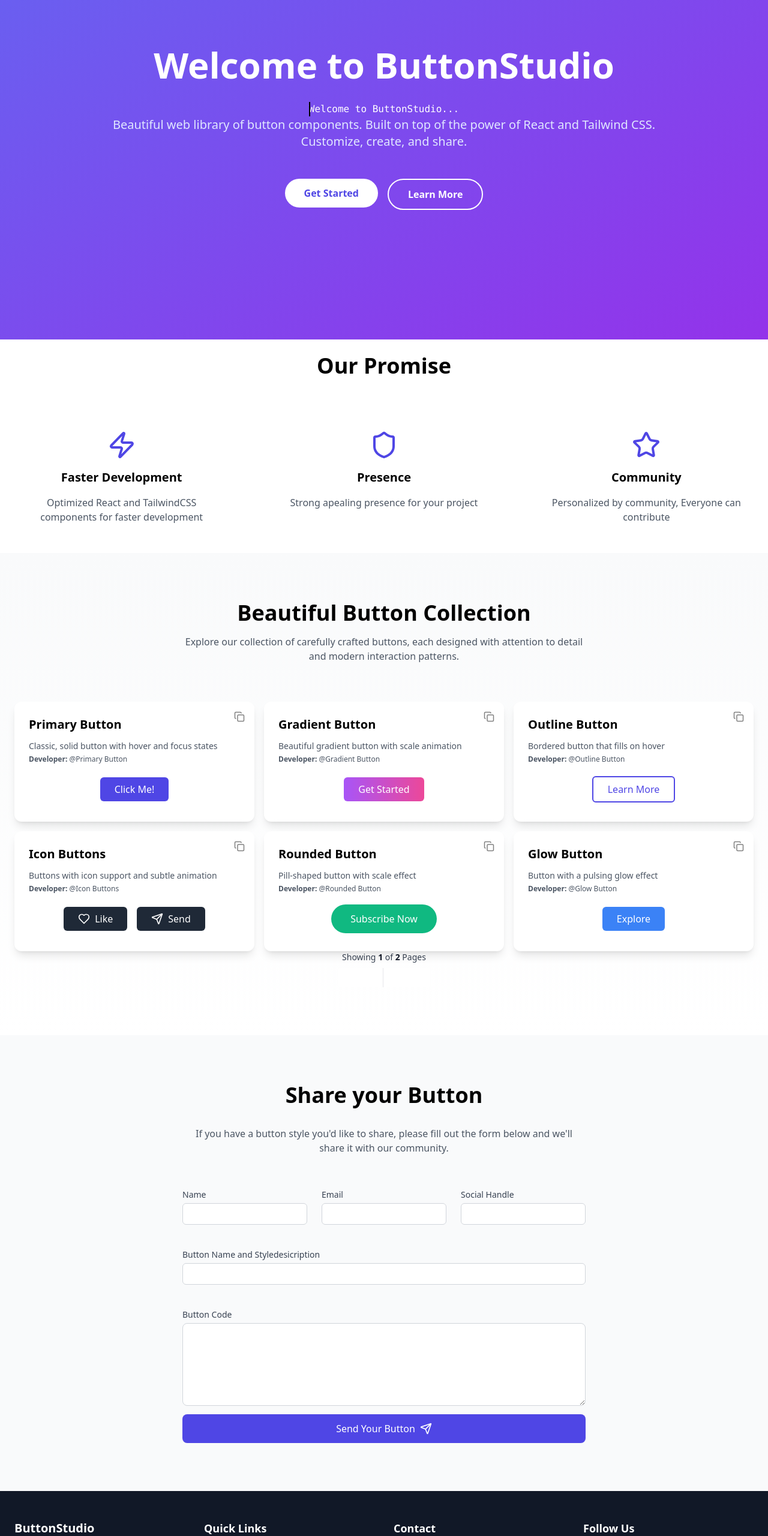
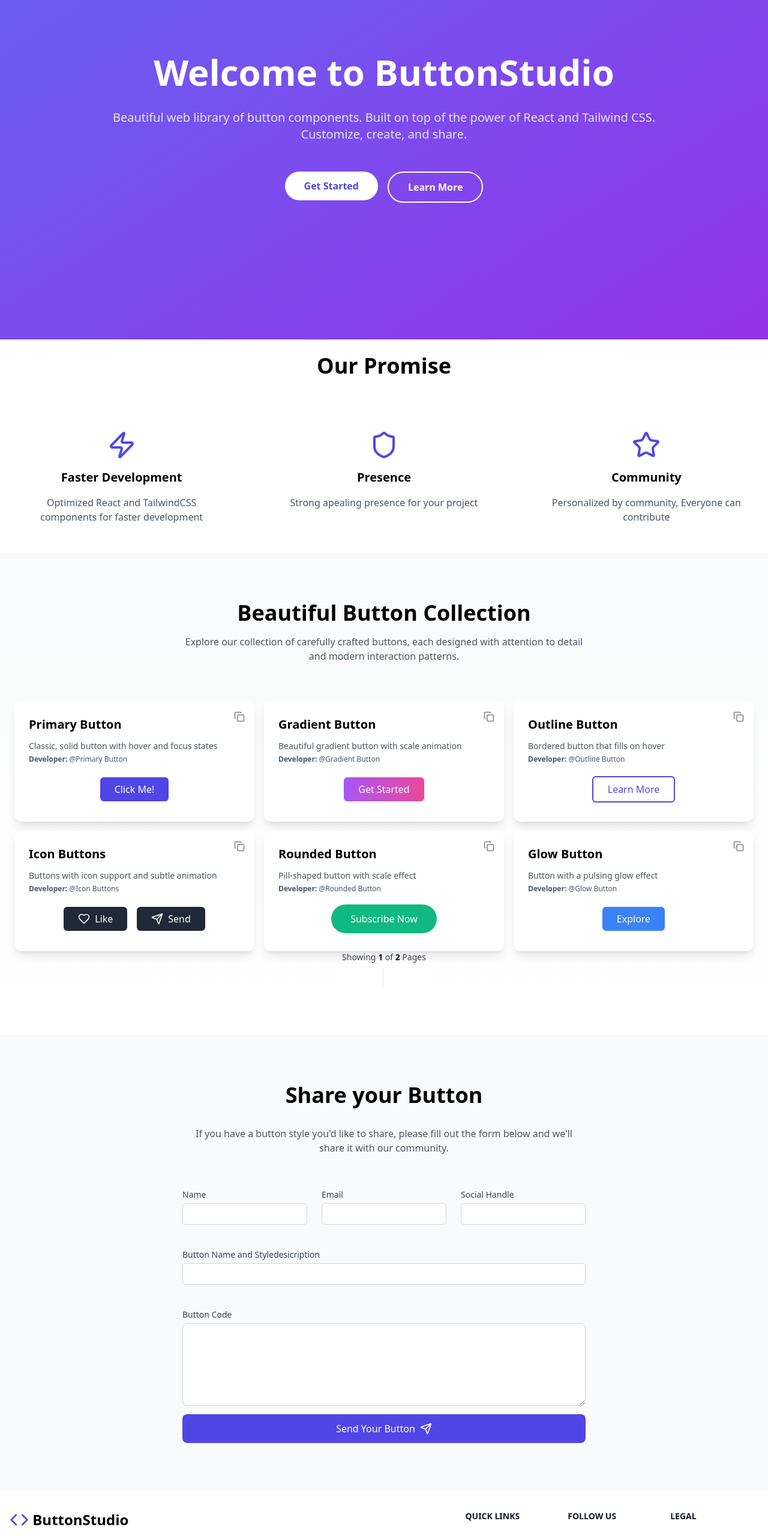
Before and after one commit to kartikgulati/ButtonStudio, a React (Vite) app: page / in a window 1280 px wide. Shown: the part 234-2795 px from the top of the page at 60% size. Built offline with nearby package versions, Linux system fonts and the light colour scheme.

Commit message:
final footer design

```diff
--- a/src/components/layout/Footer.jsx
+++ b/src/components/layout/Footer.jsx
@@ -1,11 +1,13 @@
 import React from 'react';
 import { Github, Twitter, Linkedin, Mail } from 'lucide-react';
 import SocialLink from './SocialLink';
+import { Menu, X, Code } from 'lucide-react';
+
 
 const quickLinks = [
   { href: "#home", label: "Home" },
   { href: "#features", label: "Features" },
-  { href: "#showcase", label: "Showcase" },
+  { href: "#buttons", label: "Buttons" },
   { href: "#contact", label: "Contact" }
 ];
 
@@ -18,15 +20,65 @@ const socialLinks = [
 
 const Footer = () => {
   return (
-    <footer className="bg-gray-900 text-white">
-      <div className="container mx-auto px-6 py-12">
-        <div className="grid grid-cols-1 md:grid-cols-4 gap-8">
+    // <footer className="bg-gray-900 text-white">
+    //   <div className="container mx-auto px-6 py-12">
+    //     <div className="grid grid-cols-1 md:grid-cols-4 gap-8">
+    //       <div>
+    //         <h3 className="text-xl font-bold mb-4 ">ButtonStudio</h3>
+    //         <p className="text-gray-400">Sharing the power of buttons. Join our community.</p>
+    //       </div>
+    //       <div>
+    //         <h4 className="text-lg font-semibold mb-4">Quick Links</h4>
+    //         <ul className="space-y-2">
+    //           {quickLinks.map(link => (
+    //             <li key={link.href}>
+    //               <a href={link.href} className="text-gray-400 hover:text-white transition-colors">
+    //                 {link.label}
+    //               </a>
+    //             </li>
+    //           ))}
+    //         </ul>
+    //       </div>
+    //       <div>
+    //         <h4 className="text-lg font-semibold mb-4">About Developer</h4>
+    //         <ul className="space-y-2 text-gray-400">
+    //           <li>Kartik Gulati</li>
+    //           <li>Developer City, DC 12345</li>
+    //           <li>contact@devstudio.com</li>
+    //           <li>(555) 123-4567</li>
+    //         </ul>
+    //       </div>
+    //       <div>
+    //         <h4 className="text-lg font-semibold mb-4">Follow Us</h4>
+    //         <div className="flex space-x-4">
+    //           {socialLinks.map((link, index) => (
+    //             <SocialLink key={index} {...link} />
+    //           ))}
+    //         </div>
+    //       </div>
+    //     </div>
+    //     <div className="border-t border-gray-800 mt-8 pt-8 text-center text-gray-400">
+    //       <p>&copy; {new Date().getFullYear()} ButtonStudio. All rights reserved.</p>
+    //     </div>
+    //   </div>
+    // </footer>
+
+
+
+<footer className="bg-white dark:bg-gray-900">
+    <div className="mx-auto w-full max-w-screen-xl p-4 py-6 lg:py-8">
+        <div className="md:flex md:justify-between">
+          <div className="mb-6 md:mb-0">
+              <a href="#" className="flex items-center">
+                  <Code className="h-8 w-8 text-indigo-600" />
+                  <span className="self-center text-2xl font-semibold whitespace-nowrap dark:text-white">&nbsp;ButtonStudio</span>
+              </a>
+             <p className="mb-3 mt-4 max-w-sm text-gray-600 dark:text-gray-400">Powerful and user-friendly buttons component library. Based on the React JS and Tailwind CSS. Share your buttons with the community.</p>
+
+          </div>
+          <div className="grid grid-cols-2 gap-8 sm:gap-6 sm:grid-cols-3">
               <div>
-            <h3 className="text-xl font-bold mb-4">ButtonStudio</h3>
-            <p className="text-gray-400">Sharing the power of buttons. Join our community.</p>
-          </div>
-          <div>
-            <h4 className="text-lg font-semibold mb-4">Quick Links</h4>
+                  <h2 className="mb-6 text-sm font-semibold text-gray-900 uppercase dark:text-white">Quick Links</h2>
                   <ul className="space-y-2">
                   {quickLinks.map(link => (
                 <li key={link.href}>
@@ -38,16 +90,31 @@ const Footer = () => {
             </ul>
               </div>
               <div>
-            <h4 className="text-lg font-semibold mb-4">Contact</h4>
-            <ul className="space-y-2 text-gray-400">
-              <li>123 Web Street</li>
-              <li>Developer City, DC 12345</li>
-              <li>contact@devstudio.com</li>
-              <li>(555) 123-4567</li>
+                  <h2 className="mb-6 text-sm font-semibold text-gray-900 uppercase dark:text-white">Follow us</h2>
+                  <div className="flex space-x-4">
+                {socialLinks.map((link, index) => (
+                <SocialLink key={index} {...link} />
+              ))}
+            </div>
+              </div>
+              <div>
+                  <h2 className="mb-6 text-sm font-semibold text-gray-900 uppercase dark:text-white">Legal</h2>
+                  <ul className="text-gray-500 dark:text-gray-400 font-medium">
+                      <li className="mb-4">
+                          <a href="#" className="hover:underline">Privacy Policy</a>
+                      </li>
+                      <li>
+                          <a href="#" className="hover:underline">Terms &amp; Conditions</a>
+                      </li>
                   </ul>
               </div>
-          <div>
-            <h4 className="text-lg font-semibold mb-4">Follow Us</h4>
+          </div>
+      </div>
+      <hr className="my-6 border-gray-200 sm:mx-auto dark:border-gray-700 lg:my-8" />
+      <div className="sm:flex sm:items-center sm:justify-between">
+          <span className="text-sm text-gray-500 sm:text-center dark:text-gray-400"> <a href="https://flowbite.com/" className="hover:underline">ButtonStudio</a>. All Rights Reserved. &copy; {new Date().getFullYear()}
+          </span>
+
           <div className="flex space-x-4">
                 {socialLinks.map((link, index) => (
                 <SocialLink key={index} {...link} />
@@ -55,11 +122,8 @@ const Footer = () => {
             </div>
       </div>
     </div>
-        <div className="border-t border-gray-800 mt-8 pt-8 text-center text-gray-400">
-          <p>&copy; {new Date().getFullYear()} ButtonStudio. All rights reserved.</p>
-        </div>
-      </div>
 </footer>
+
   );
 };
 
--- a/src/components/sections/Hero.jsx
+++ b/src/components/sections/Hero.jsx
@@ -11,12 +11,7 @@ const Hero = () => {
           <h1 className="text-5xl md:text-6xl font-bold mb-8">Welcome to ButtonStudio</h1>
 
 
-  <div className="w-max mx-auto">
-    <h1 className="relative w-[max-content] font-mono
-before:absolute before:inset-0 before:animate-typewriter
-after:absolute after:inset-0 after:w-[0.125em] after:animate-caret
-after:bg-black">Welcome to ButtonStudio...</h1>
-  </div>
+
 
 
 
```
Lines whose indentation alone changed are shown as unchanged.
